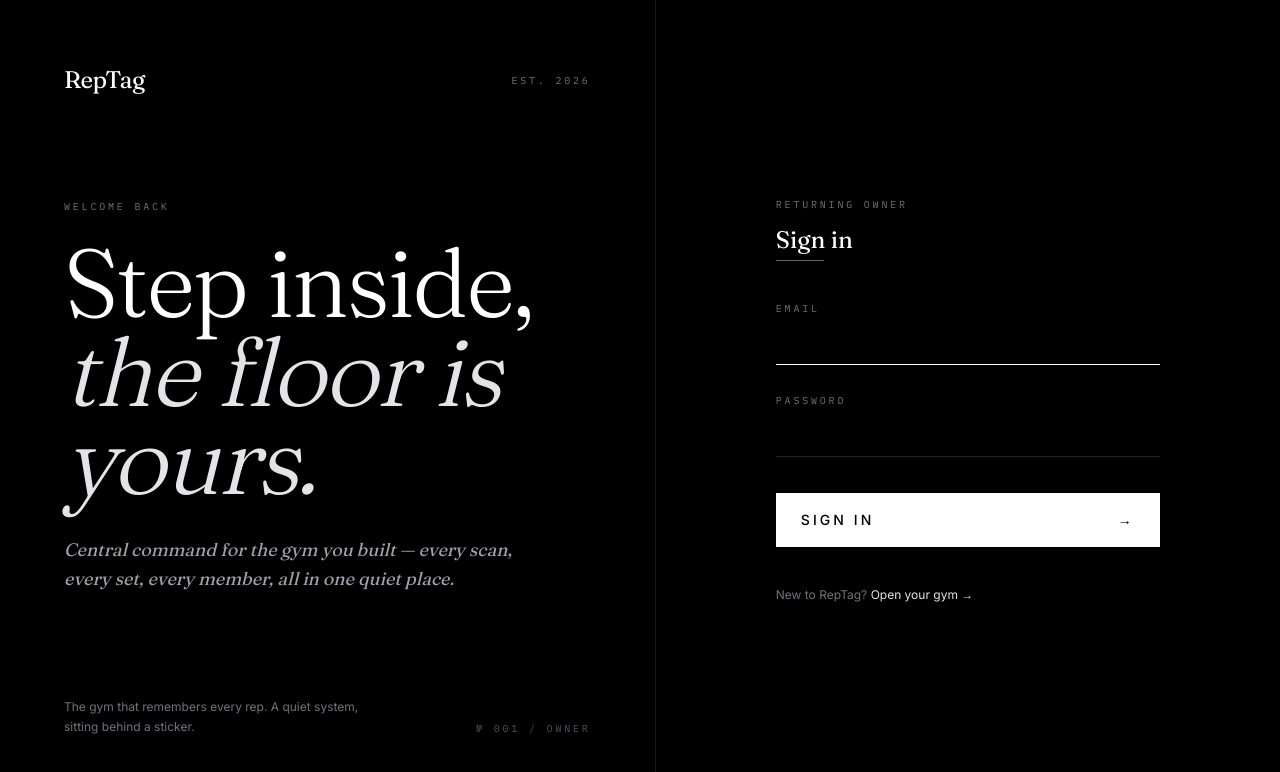
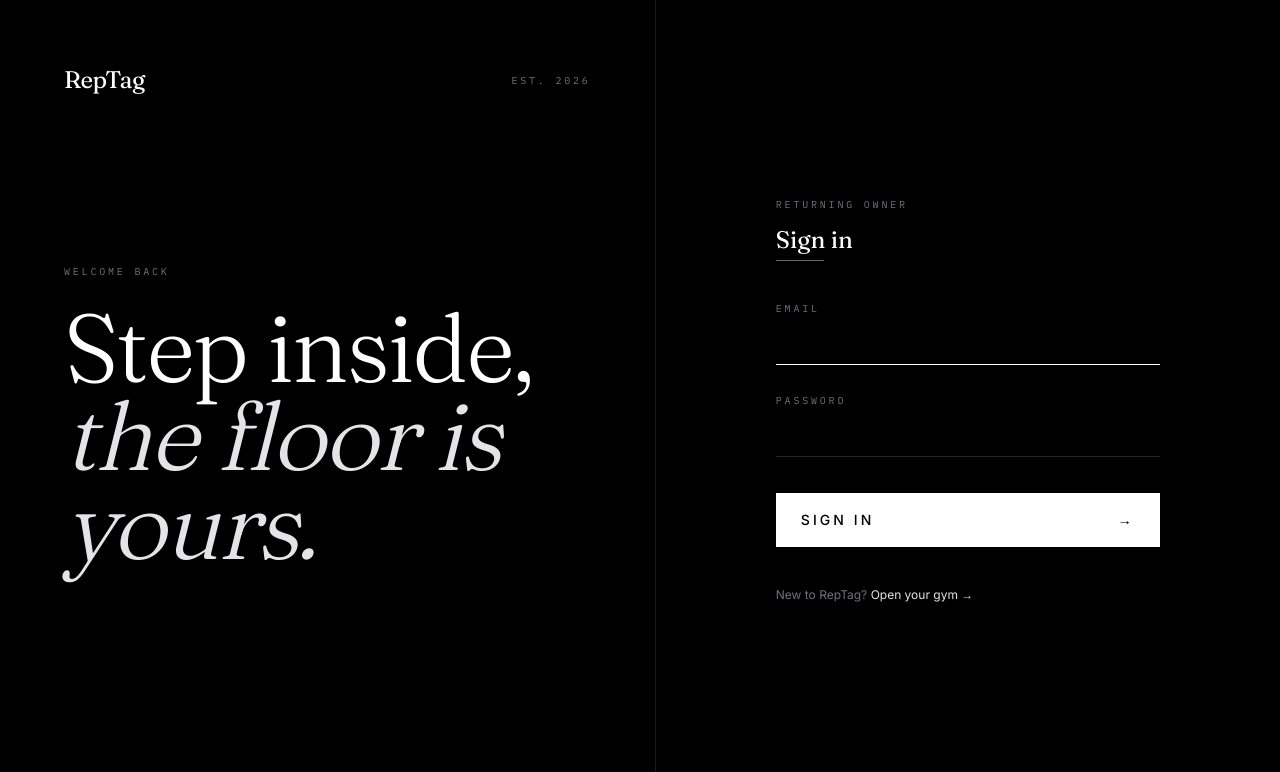
Before and after one commit to mcutler508/GymQR, a Next.js app: page /owner/sign-in in a window 1280 px wide. Shown: the top 772 px of the page. Built offline with nearby package versions, Linux system fonts and the light colour scheme; a web font is replaced by a local one.

Commit message:
Gym QR Landing and Owner UI V1.1

```diff
--- a/src/app/owner/_components/auth-shell.tsx
+++ b/src/app/owner/_components/auth-shell.tsx
@@ -8,8 +8,6 @@ type Props = {
   title: string;
   /** Italicized serif accent word that completes the title. */
   flourish?: string;
-  /** Sub copy beneath the headline. */
-  lede: string;
   /** The form. */
   children: ReactNode;
   /** Footer link prompt e.g. "New here?" */
@@ -29,7 +27,6 @@ export function AuthShell({
   kicker,
   title,
   flourish,
-  lede,
   children,
   footerPrompt,
   footerHref,
@@ -83,19 +80,9 @@ export function AuthShell({
                 </>
               )}
             </h1>
-            <p className="mt-8 max-w-md font-display text-lg leading-relaxed text-zinc-400 italic">
-              {lede}
-            </p>
           </div>
 
-          <footer className="flex items-end justify-between gap-6">
-            <p className="max-w-xs text-xs leading-relaxed text-zinc-500">
-              The gym that remembers every rep. A quiet system, sitting behind a sticker.
-            </p>
-            <span className="font-mono text-[10px] uppercase tracking-[0.28em] text-zinc-600">
-              № 001 / Owner
-            </span>
-          </footer>
+          <div aria-hidden />
         </aside>
 
         {/* ── Form panel ─────────────────────────────────────────── */}
--- a/src/app/owner/sign-in/page.tsx
+++ b/src/app/owner/sign-in/page.tsx
@@ -7,7 +7,6 @@ export default function SignInPage() {
       kicker="Welcome back"
       title="Step inside,"
       flourish="the floor is yours."
-      lede="Central command for the gym you built — every scan, every set, every member, all in one quiet place."
       footerPrompt="New to RepTag?"
       footerHref="/owner/sign-up"
       footerLabel="Open your gym →"
--- a/src/app/owner/sign-up/page.tsx
+++ b/src/app/owner/sign-up/page.tsx
@@ -7,7 +7,6 @@ export default function SignUpPage() {
       kicker="Open your gym"
       title="Name it,"
       flourish="and we'll remember every rep."
-      lede="One account. One gym. A printable QR for every machine, and a quiet record of every member who ever set foot through the door."
       footerPrompt="Already have a gym?"
       footerHref="/owner/sign-in"
       footerLabel="Sign in →"
```
